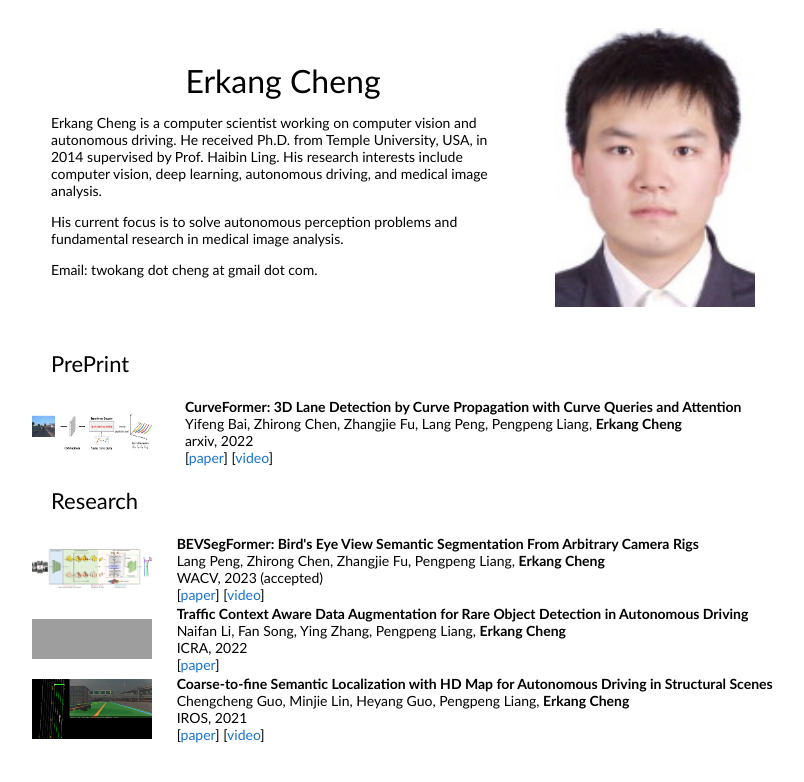
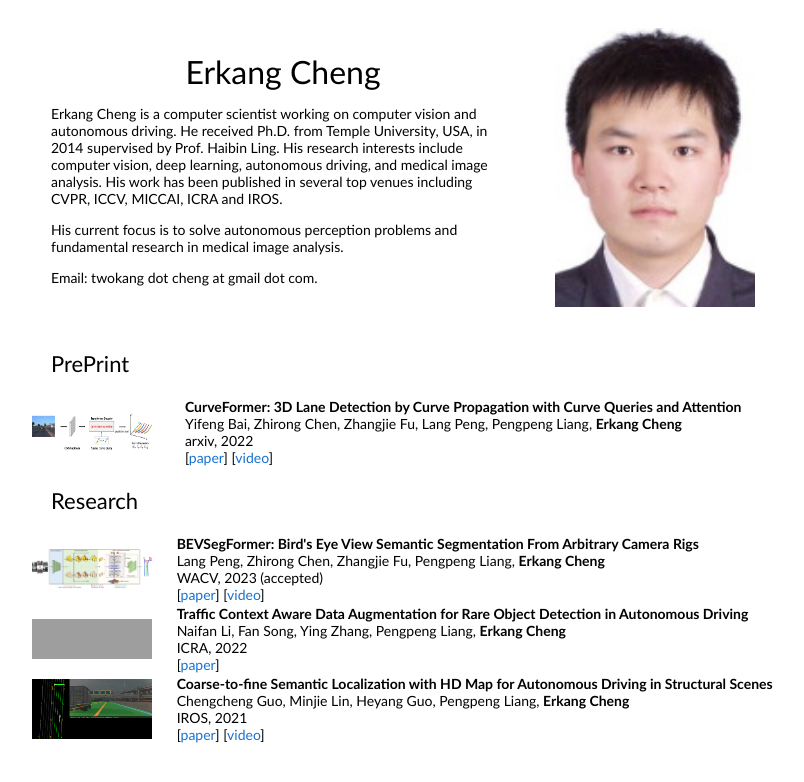
Before and after one commit to erkang/erkang.github.io, a plain HTML site: page index.html in a window 1280 px wide. Shown: the whole page, without its empty margins (209-1013 px from the left). Drawn offline with Linux system fonts and the light colour scheme; grey boxes are pictures that could not be loaded.

Commit message:
add papers in bio

```diff
--- a/index.html
+++ b/index.html
@@ -20,7 +20,7 @@
               <p style="text-align:center">
                 <name>Erkang Cheng</name>
               </p>
-              <p>Erkang Cheng is a computer scientist working on computer vision and autonomous driving. He received Ph.D. from Temple University, USA, in 2014 supervised by Prof. Haibin Ling. His research interests include computer vision, deep learning, autonomous driving, and medical image analysis.</a></p>
+              <p>Erkang Cheng is a computer scientist working on computer vision and autonomous driving. He received Ph.D. from Temple University, USA, in 2014 supervised by Prof. Haibin Ling. His research interests include computer vision, deep learning, autonomous driving, and medical image analysis. His work has been published in several top venues including CVPR, ICCV, MICCAI, ICRA and IROS.</a></p>
               <p>His current focus is to solve autonomous perception problems and fundamental research in medical image analysis.</a></p>
               <p>Email: twokang dot cheng at gmail dot com</a>.</p>
               <!--<p>Prior to joining CMU, I obtained my B.S degree in 2020 from <a href="http://english.pku.edu.cn/">Peking University</a>.</p> -->
```
